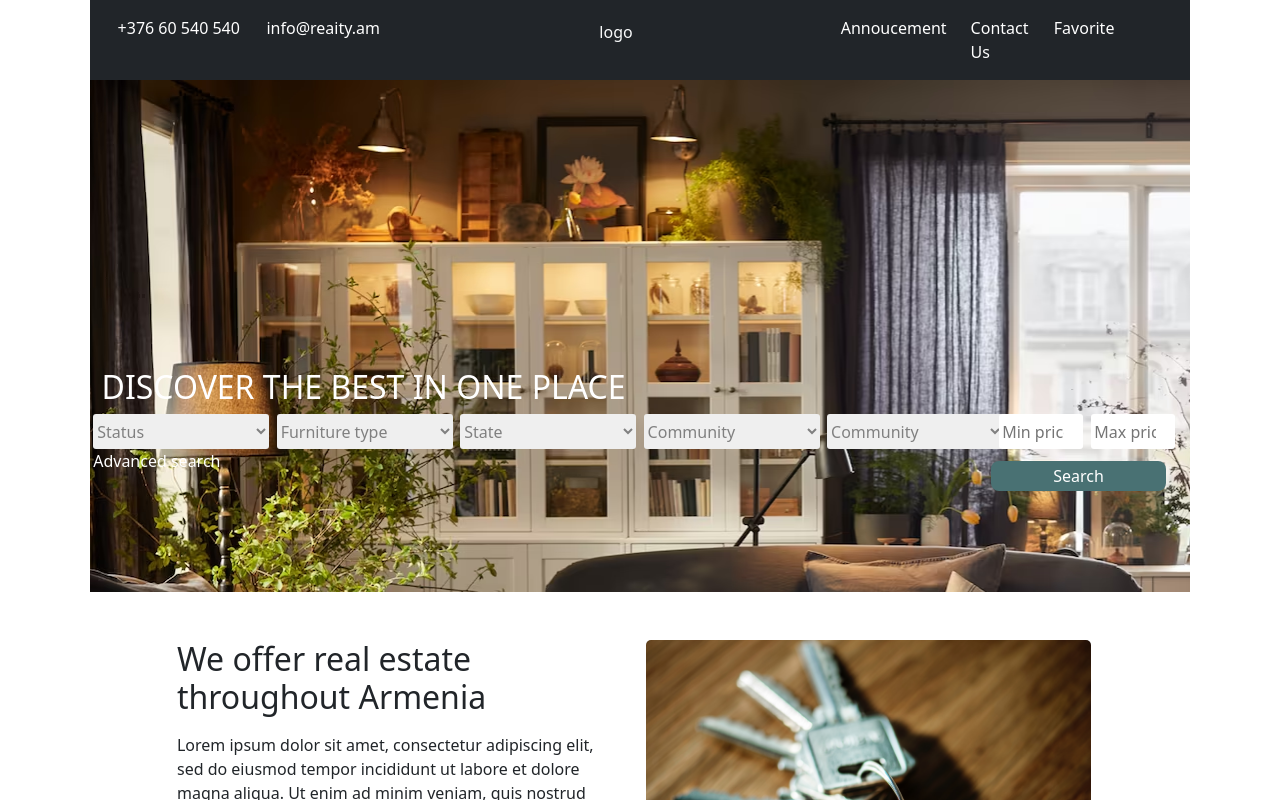
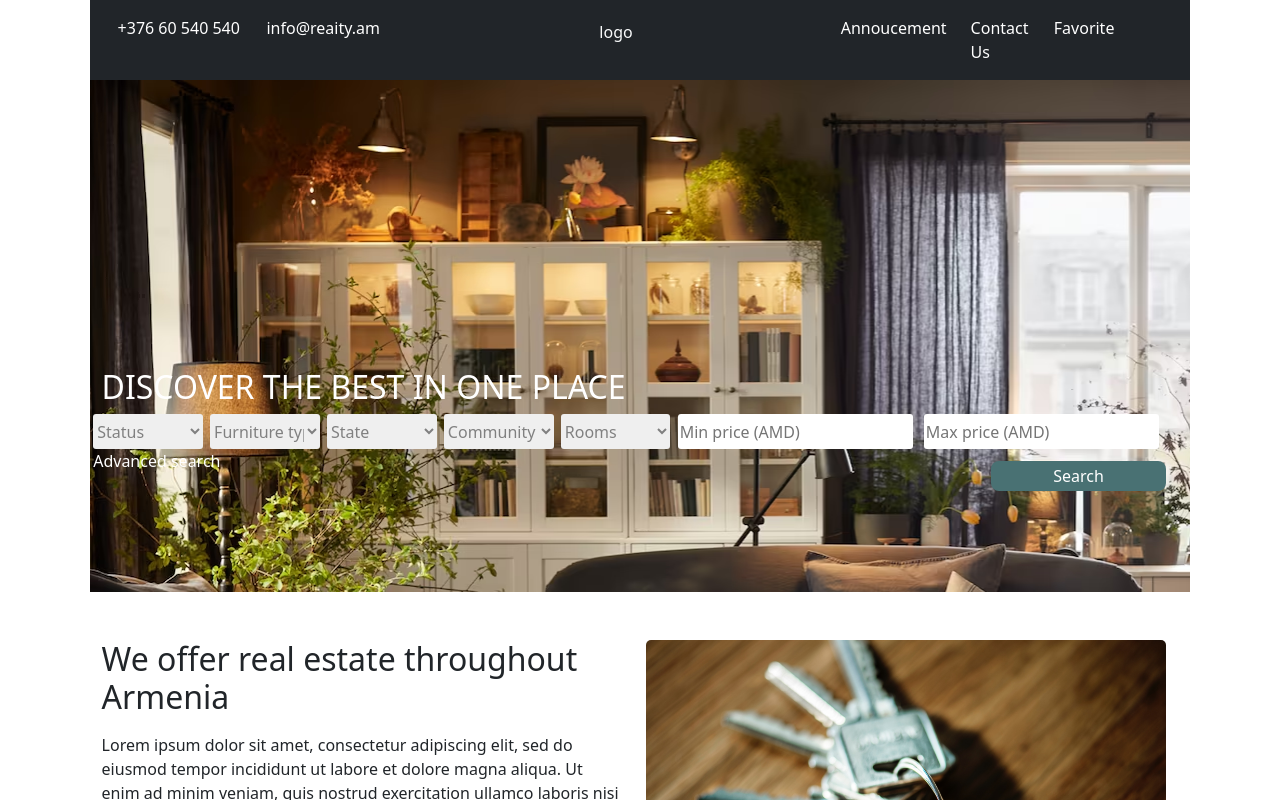
Before and after one commit to ma4taDev/silver, an Angular app: page / in a window 1280 px wide. Shown: the top 800 px of the page. Built offline with nearby package versions, Linux system fonts and the light colour scheme.

Commit message:
fix min number

```diff
--- a/src/app/components/search/search.component.html
+++ b/src/app/components/search/search.component.html
@@ -35,16 +35,16 @@
       <!-- <select>
                             <option ng-repeat="x in names">Rooms</option>
                         </select> -->
-      <app-dropdown [title]="'Community'"></app-dropdown>
+      <app-dropdown [title]="'Rooms'"></app-dropdown>
     </div>
-    <div class="row col ">
-      <!-- <div class="col"> -->
-        <input class="input-search col me-1" type="number" name="" id="" placeholder="Min price (AMD)">
-      <!-- </div> -->
-      <!-- <div class="col"> -->
-        <input class="input-search col ms-1" type="number" name="" id="" placeholder="Max price (AMD)">
-      <!-- </div> -->
-    </div>
+    <!-- <div class="row col "> -->
+      <div class="col">
+        <input class="input-search col me-1" name="" id="" placeholder="Min price (AMD)">
+      </div>
+      <div class="col">
+        <input class="input-search col me-1"  name="" id="" placeholder="Max price (AMD)">
+      </div>
+    <!-- </div> -->
   </div>
 
   <div class="col-12 row">
--- a/src/app/pages/landing/landing.component.scss
+++ b/src/app/pages/landing/landing.component.scss
@@ -40,7 +40,7 @@
   // margin-top: 2%;
 }
 
-.p-0 {
+.container-fluid.p-0 {
   padding-right: 7% !important;
   padding-left: 7% !important;
 
```
